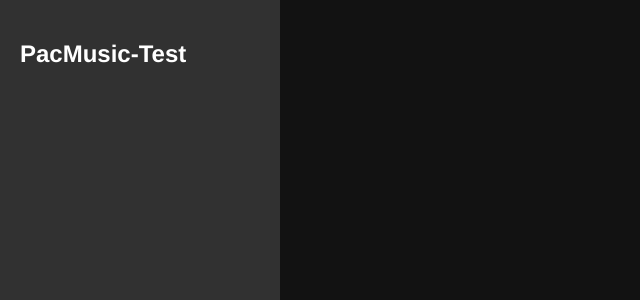
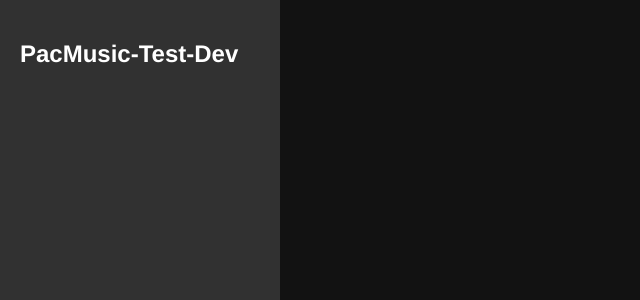
Before and after one commit to therafirend/pacmann-e-library, a Flask app: template app/templates/index.html in a window 1280 px wide. Shown: the top 300 px of the page, without its empty margins (0-640 px from the left). Run offline with Flask 3, Linux system fonts and the light colour scheme; the template is opened without the code that fills it, so the values that code supplies are empty.

Commit message:
change name

```diff
--- a/app/templates/index.html
+++ b/app/templates/index.html
@@ -9,7 +9,7 @@
 <body>
     <div class="container">
         <aside class="sidebar">
-            <h1>PacMusic-Test</h1>
+            <h1>PacMusic-Test-Dev</h1>
         </aside>
         <main class="content">
             <div class="music-list">
```
